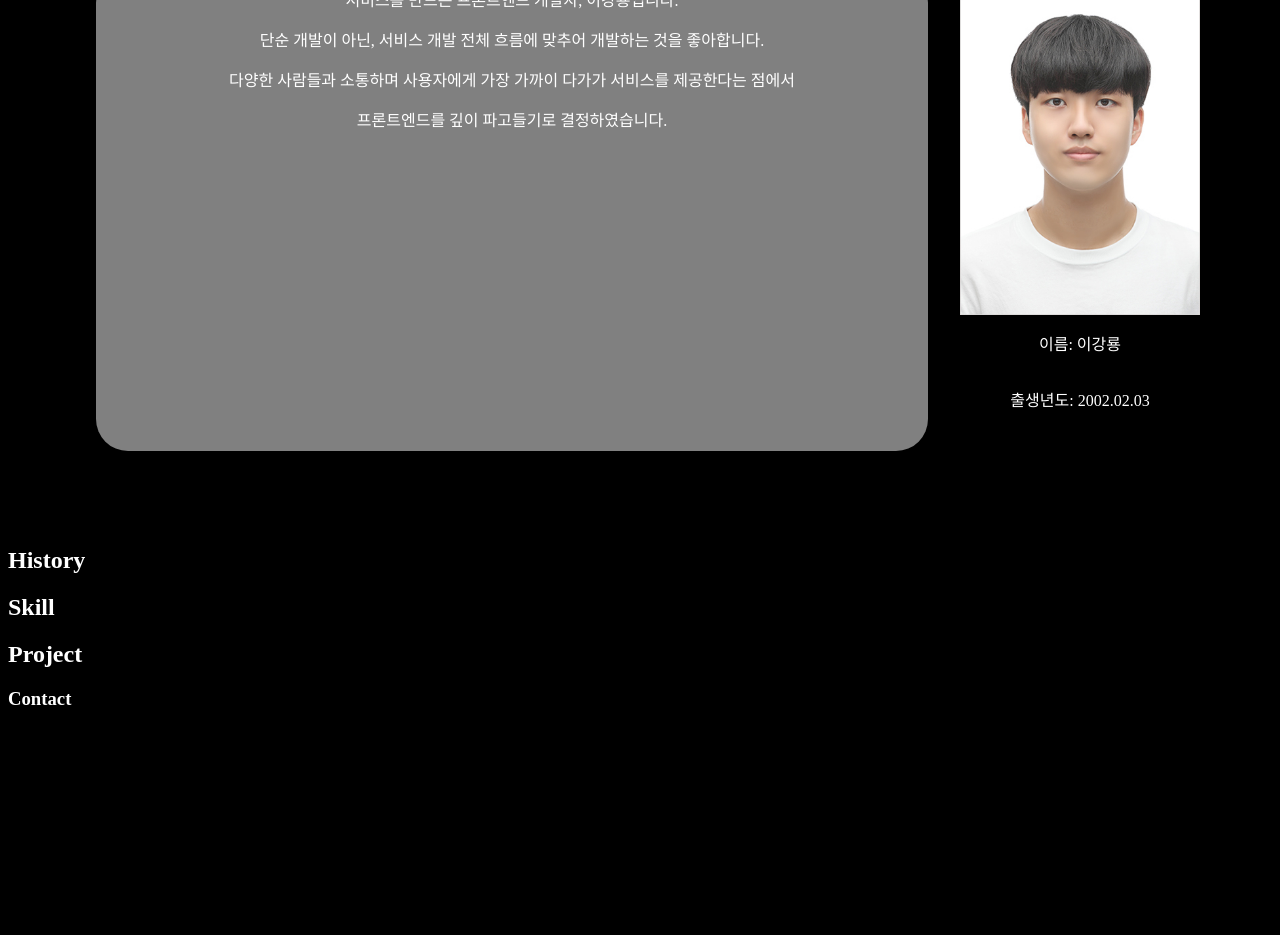
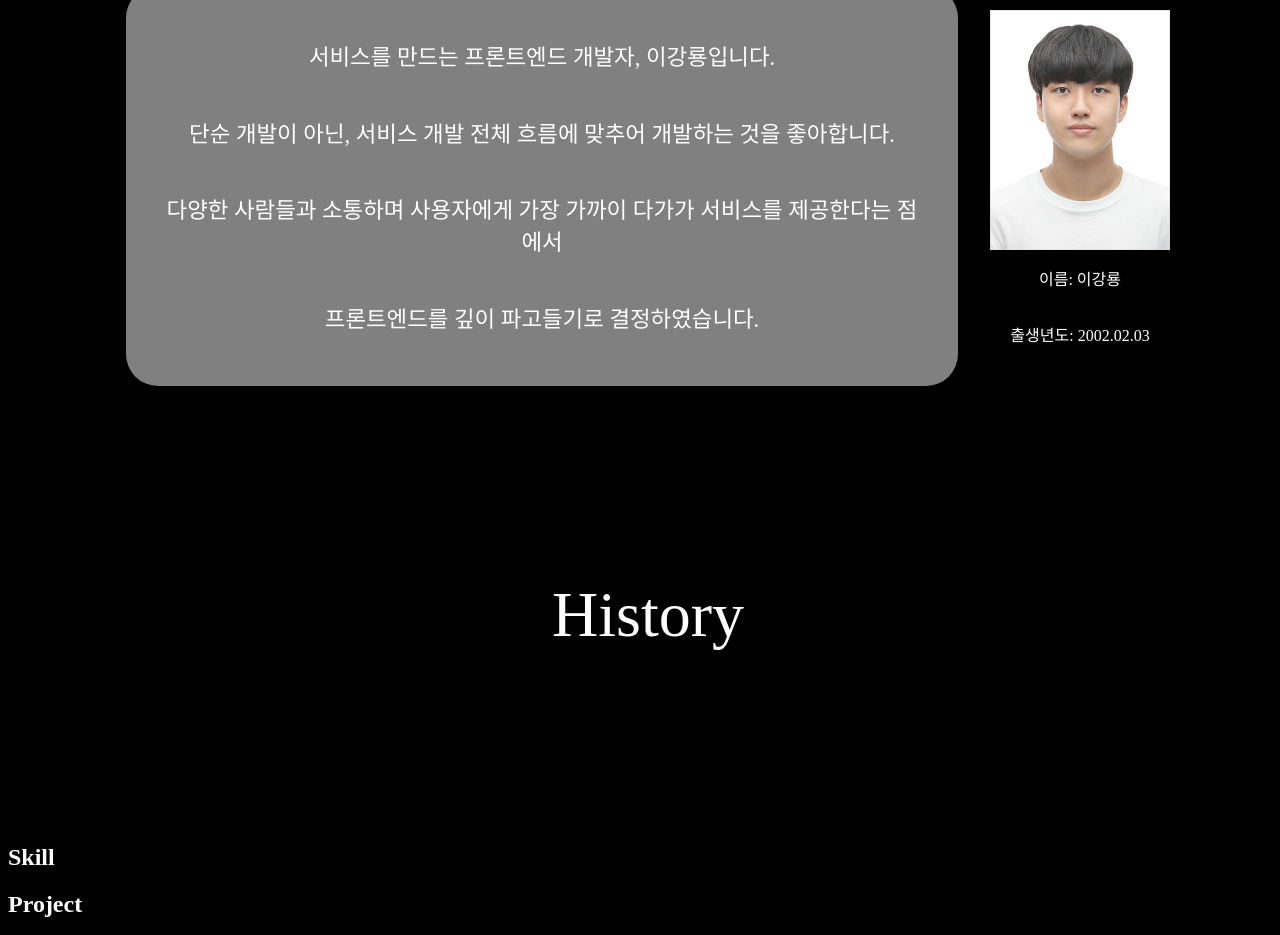
Before and after one commit to LeeKangRyong/portfolio-vanila, a plain HTML site: page index.html in a window 1280 px wide. Shown: the part 184-1119 px from the top of the page. Before the commit the page ends 913 px from the top, so only its background shows below. Drawn offline with Linux system fonts and the light colour scheme; a web font is replaced by a local one.

Commit message:
feat: Set font size
Set h1 font size and intervals

```diff
--- a/index.html
+++ b/index.html
@@ -56,7 +56,9 @@
                 </article>
             </section>
             <section id="history">
-                <h2>History</h2>
+                <article class="historySection">
+                    <h1>History</h1>
+                </article>
             </section>
             <section id="skill">
                 <h2>Skill</h2>
--- a/src/scripts/pages/About.js
+++ b/src/scripts/pages/About.js
@@ -14,6 +14,7 @@ class About {
         const para = document.createElement('p');
         para.textContent = text;
         para.style.opacity = '0';
+        para.style.transition = 'opacity 0.8s ease-in-out';
         return para;
     }
 
--- a/src/styles/index.css
+++ b/src/styles/index.css
@@ -1,4 +1,5 @@
 @import url("../styles/pages/about.css");
+@import url("../styles/pages/history.css");
 
 @font-face {
     font-family: "BMJUA";
@@ -24,6 +25,12 @@ html {
 body {
     background-color: var(--color-black);
     overflow-y: scroll;
+}
+
+h1 {
+    font-size: 4rem;
+    font-weight: 300;
+    margin: 0;
 }
 
 .navigation {
--- a/src/styles/pages/about.css
+++ b/src/styles/pages/about.css
@@ -15,16 +15,20 @@
     flex-wrap: wrap;
     gap: 2rem;
     justify-content: center;
-    height: 60vh;
-
+    min-height: 50vh;
 }
 
 .aboutText {
+    display: flex;
+    flex-direction: column;
     width: 60vw;
     padding: 0 2rem;
     background-color: var(--color-gray);
     border-radius: 2rem;
     text-align: center;
+    justify-content: center;
+    align-items: center;
+    font-size: 1.4rem;
 }
 
 .aboutTitle {
@@ -36,7 +40,7 @@
 
 
 .myFace {
-    height: 40vh;
+    height: 30vh;
     width: 100%;
     object-fit: cover;
 }
--- /dev/null
+++ b/src/styles/pages/history.css
@@ -0,0 +1,11 @@
+.historySection {
+    display: flex;
+    flex-direction: column;
+    width: 100vw;
+    max-width: 87.5rem;
+    margin: 12rem auto;
+    padding: 0 2rem;
+    box-sizing: border-box;
+    justify-content: center;
+    align-items: center;
+}
```
